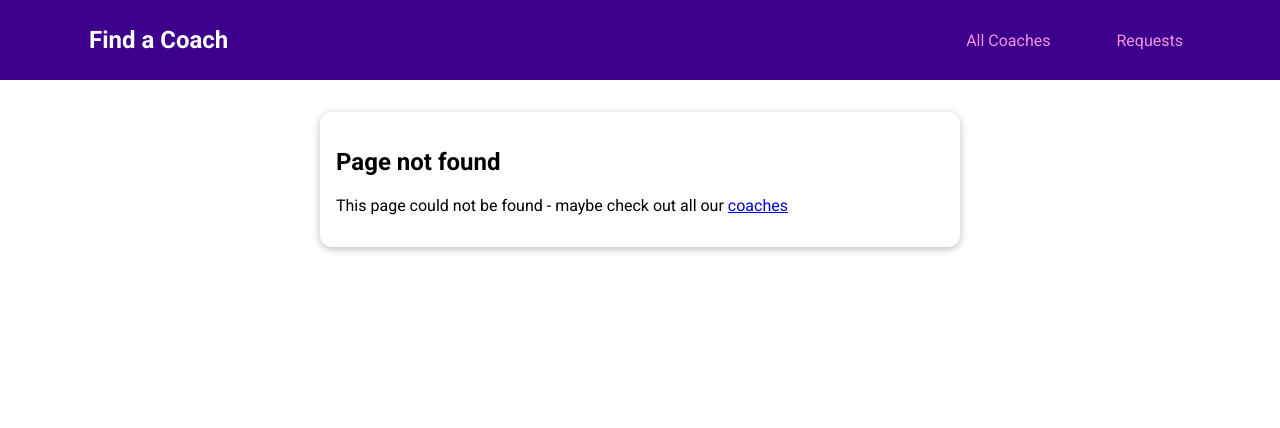
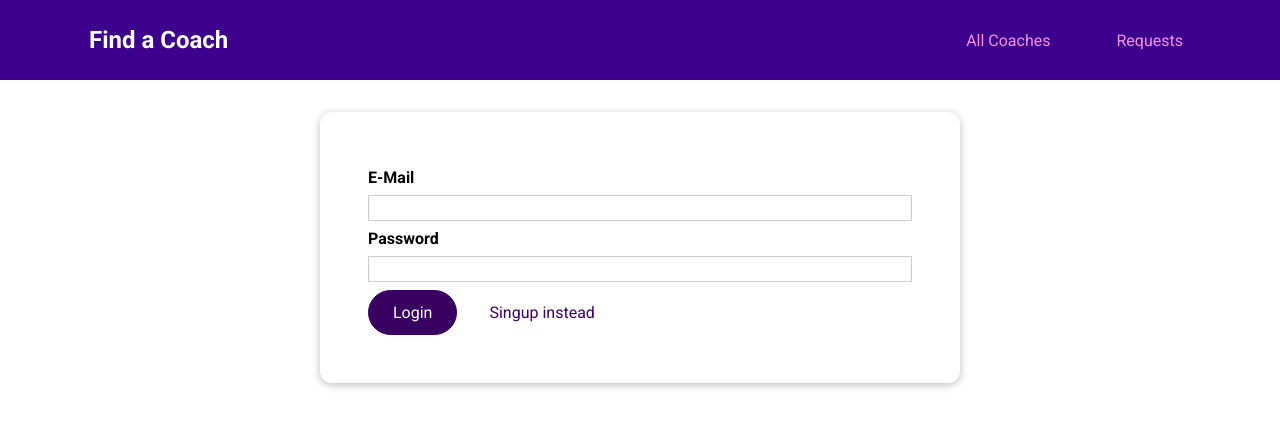
Before and after one commit to vahid-bagh3ri/FindACoachWebApp, a Vue app: page /auth in a window 1280 px wide. Before the commit this address had no page. Shown: the top 428 px of the page. Built offline with nearby package versions, Linux system fonts and the light colour scheme.

Commit message:
4. Adding an Authentication Page (Login & Signup) // add SubmitForm logic

```diff
--- a/src/pages/auth/UserAuth.vue
+++ b/src/pages/auth/UserAuth.vue
@@ -1,25 +1,57 @@
 <template>
-  <form>
-    <base-card>
+  <base-card>
+    <form @submit.prevent="SubmitForm">
       <div class="form-control">
         <label for="email">E-Mail</label>
-        <input type="email" id="email" />
+        <input type="email" id="email" v-model.trim="email" />
       </div>
       <div class="form-control">
         <label for="password">Password</label>
-        <input type="password" id="password" />
+        <input type="password" id="password" v-model.trim="password" />
       </div>
+      <p v-if="!formIsValid">
+        Please enter a valid email and password (must be at least 6 characters
+        long)
+      </p>
       <base-button>Login</base-button>
-      <base-button type="button" mode="flat">Singup instead</base-button>
-    </base-card>
-  </form>
+      <base-button type="button" mode="flat" @click="switchAuthMode"
+        >Singup instead</base-button
+      >
+    </form>
+  </base-card>
 </template>
+
+<script>
+export default {
+  data() {
+    return {
+      email: '',
+      passwrod: '',
+      formIsValid: true,
+      mode: 'login '
+    };
+  },
+  methods: {
+    submitForm() {
+      this.formIsValid = true;
+      if (
+        this.email === '' ||
+        !this.email.includes('@') ||
+        this.password.length < 6
+      ) {
+        this.formIsValid = false;
+        return;
+      }
+      // sned http request...
+    },
+    switchAuthMode() {}
+  }
+};
+</script>
 
 <style scoped>
 form {
   margin: 1rem;
-  border: 1px solid #ccc;
-  border-radius: 12px;
   padding: 1rem;
 }
 
--- a/src/router.js
+++ b/src/router.js
@@ -6,6 +6,7 @@ import CoachRegistration from './pages/coaches/CoachRegistration.vue';
 import ContactCoach from './pages/requests/ContactCoach.vue';
 import RequestReceived from './pages/requests/RequestReceived.vue';
 import NotFound from './pages/NotFound.vue';
+import UserAuth from './pages/auth/UserAuth.vue';
 
 const router = createRouter({
   history: createWebHistory(),
@@ -20,6 +21,7 @@ const router = createRouter({
     },
     { path: '/register', component: CoachRegistration },
     { path: '/requests', component: RequestReceived },
+    { path: '/auth', component: UserAuth },
     { path: '/:notFound(.*)', component: NotFound }
   ]
 });
```
